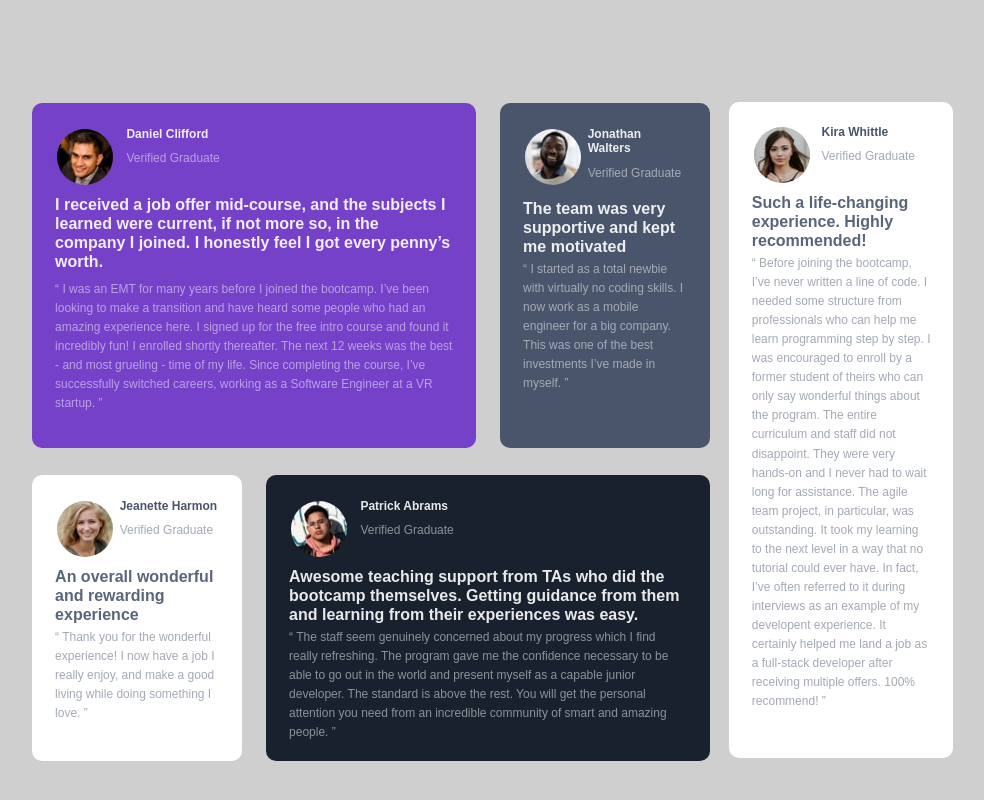
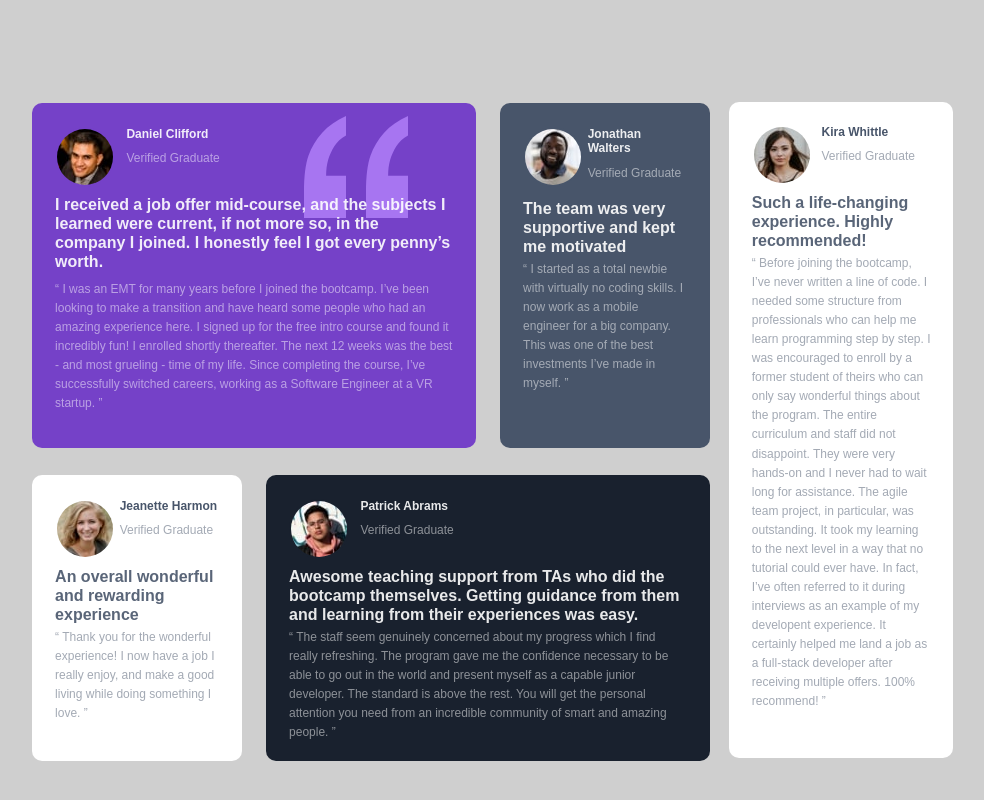
Before and after one commit to OlgaAzhel/Reviews2, a plain HTML site: page index.html in a window 1280 px wide. Shown: the whole page, without its empty margins (157-1141 px from the left). Drawn offline with nearby package versions, Linux system fonts and the light colour scheme.

Commit message:
Update app.css

```diff
--- a/app.css
+++ b/app.css
@@ -24,7 +24,7 @@ body {
     background-color   : hsl(263, 55%, 52%);
     color              : rgb(255, 255, 255);
     border-radius      : 10px;
-    background-image   : url(images/bg-pattern-quotation.svg);
+    background-image   : url(bg-pattern-quotation.svg);
     background-position: 80% 5%;
     background-repeat  : no-repeat;
     box-sizing         : border-box;
```
